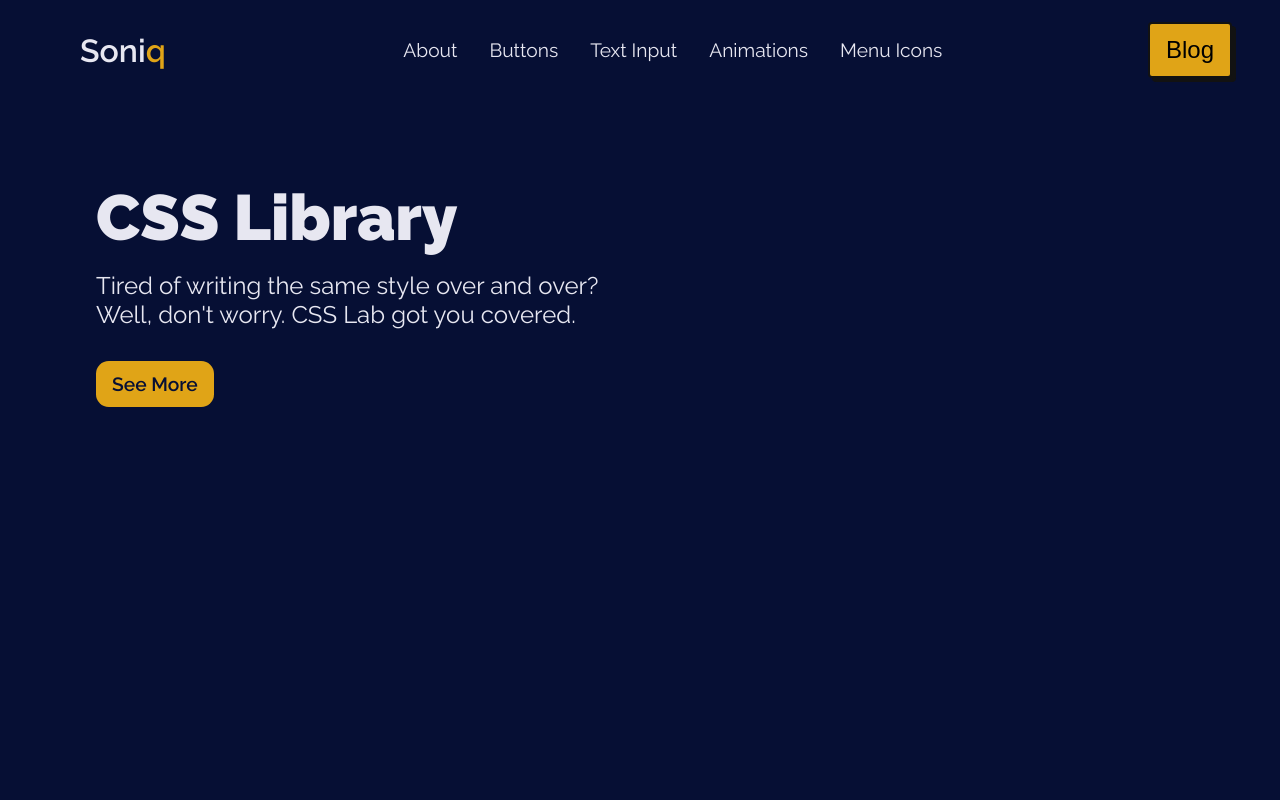
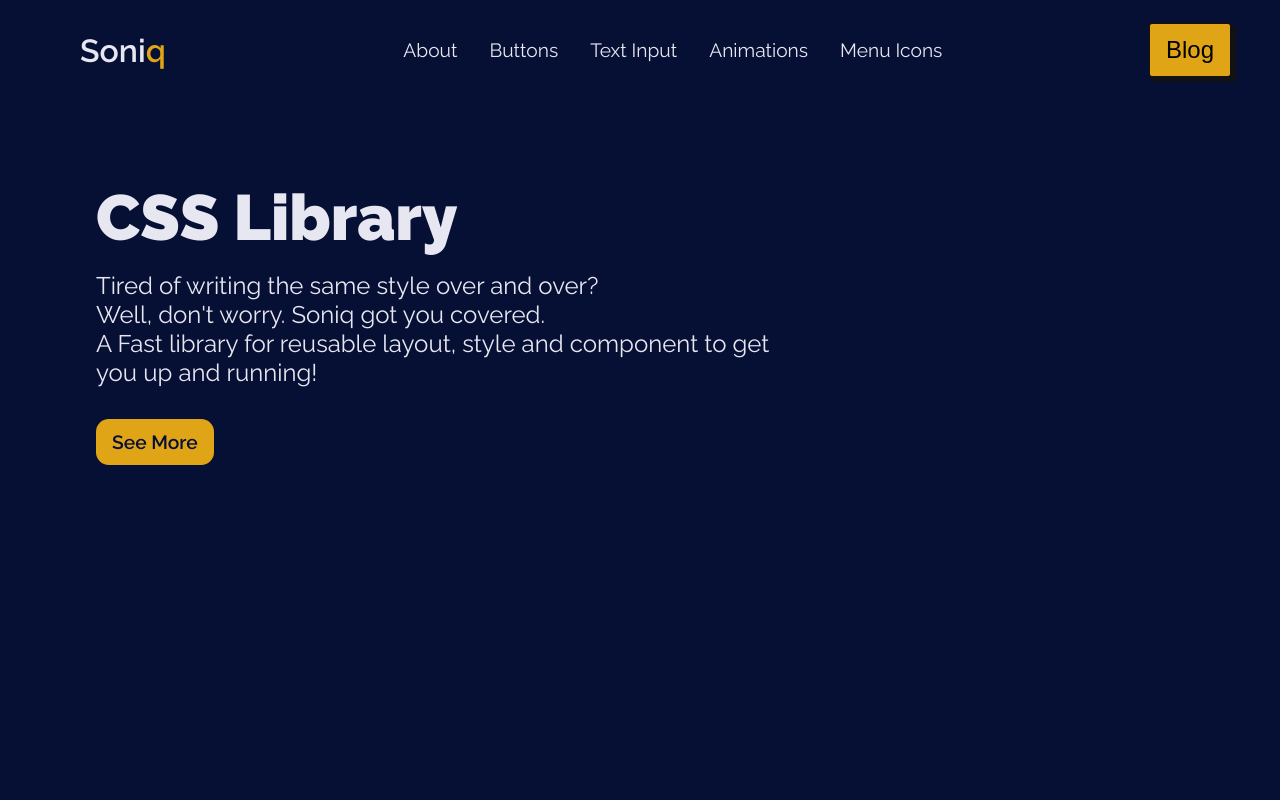
Before and after one commit to yusef-codes10/css-lab-vue, a Vue app: page / in a window 1280 px wide. Shown: the top 800 px of the page. Built offline with nearby package versions, Linux system fonts and the light colour scheme; a web font is replaced by a local one.

Commit message:
better cta text

```diff
--- a/src/components/MainSection.vue
+++ b/src/components/MainSection.vue
@@ -10,7 +10,9 @@
         <div class="cta-discription">
           Tired of writing the same style over and over?
           <br />
-          Well, don't worry. CSS Lab got you covered.
+          Well, don't worry. Soniq got you covered.
+          <br />
+          A Fast library for reusable layout, style and component to get you up and running!
         </div>
         <div class="cta-btn">
           <button>See More</button>
```
